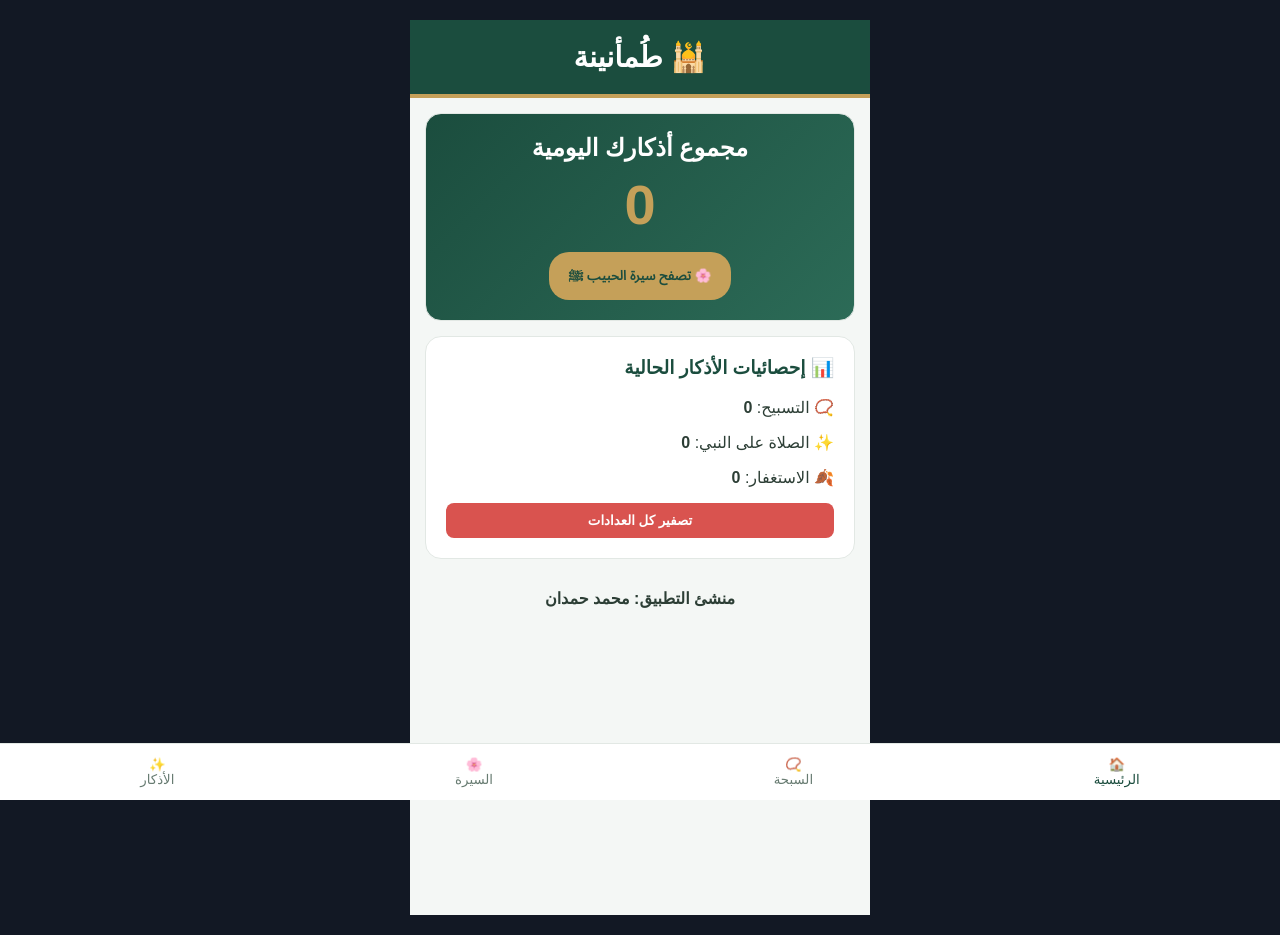
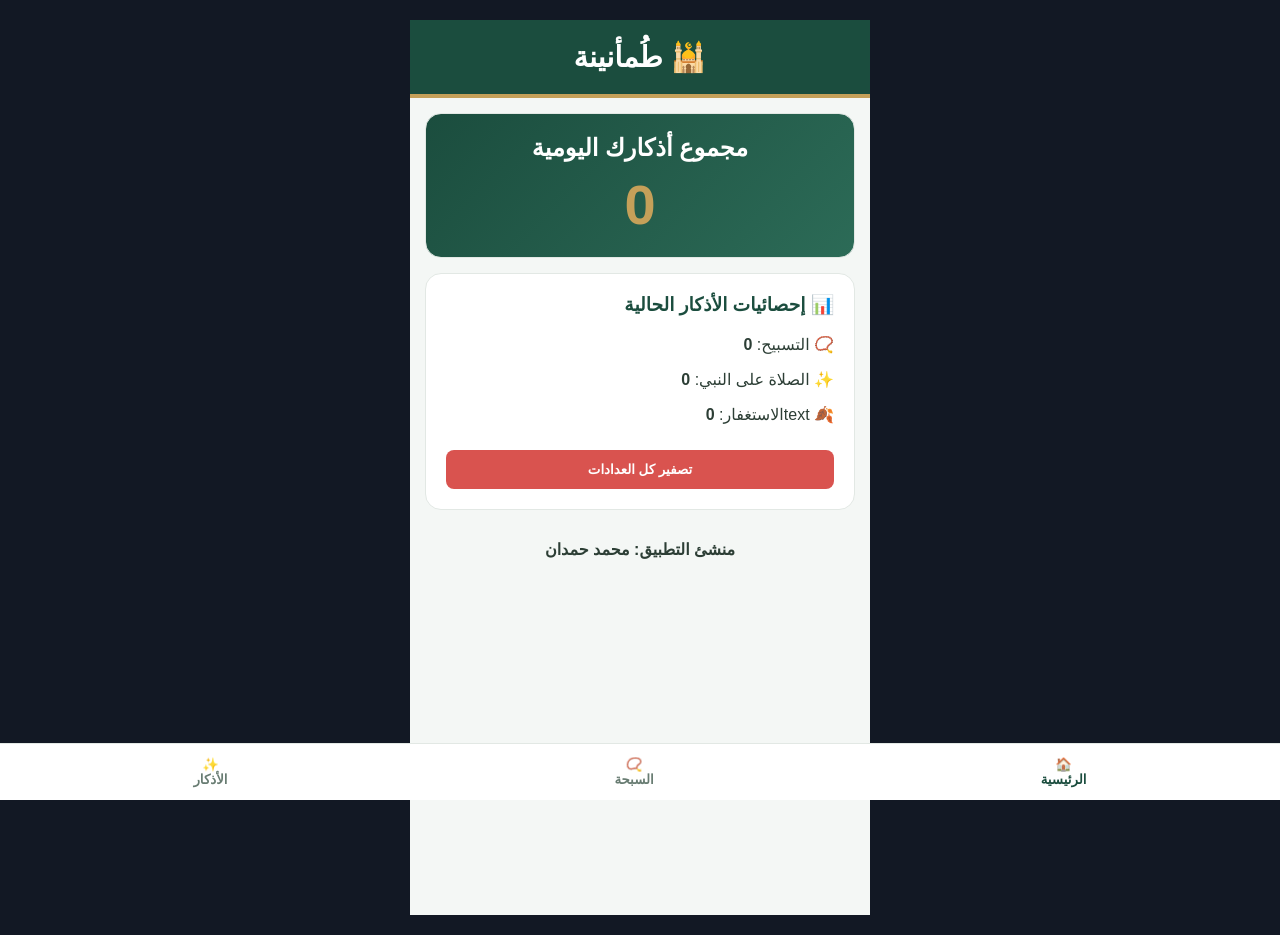
Before and after one commit to klojwdy-del/tomanina-app, a React (Vite) app: page / in a window 1280 px wide. Built offline with nearby package versions, Linux system fonts and the light colour scheme.

Commit message:
Update App.jsx

```diff
--- a/src/App.jsx
+++ b/src/App.jsx
@@ -3,10 +3,8 @@ import React, { useState, useEffect } from 'react';
 function App() {
   const [activeTab, setActiveTab] = useState('home');
   const [theme, setTheme] = useState('light');
-  const [fontSize, setFontSize] = useState('large');
-  const [seerahSection, setSeerahSection] = useState('lineage');
 
-  // 1️⃣ استرجاع وحفظ عدادات السبحة والأذكار
+  // 1️⃣ إدارة العدادات وحفظها في الذاكرة المحلية (LocalStorage)
   const [counters, setCounters] = useState(() => {
     const saved = localStorage.getItem('tomanina_counters');
     return saved ? JSON.parse(saved) : { tasbeeh: 0, salawat: 0, istighfar: 0, takbeer: 0, tahmeed: 0, tahleel: 0 };
@@ -20,7 +18,7 @@ function App() {
     localStorage.setItem('tomanina_total', total.toString());
   }, [counters]);
 
-  // دالة زيادة العداد عند التسبيح
+  // دالة زيادة العداد عند الضغط
   const incrementCounter = (key) => {
     setCounters(prev => ({ ...prev, [key]: prev[key] + 1 }));
   };
@@ -32,7 +30,7 @@ function App() {
 
   // دالة تصفير كل العدادات
   const resetAll = () => {
-    if(window.confirm("هل تريد تصفير جميع العدادات؟")) {
+    if (window.confirm("هل تريد تصفير جميع العدادات؟")) {
       setCounters({ tasbeeh: 0, salawat: 0, istighfar: 0, takbeer: 0, tahmeed: 0, tahleel: 0 });
     }
   };
@@ -54,13 +52,7 @@ function App() {
     header: { backgroundColor: colors.primary, color: colors.white, padding: '20px', textAlign: 'center', borderBottom: `4px solid ${colors.gold}` },
     container: { maxWidth: '500px', margin: '0 auto', padding: '15px' },
     card: { backgroundColor: colors.cardBg, borderRadius: '16px', padding: '20px', marginBottom: '15px', border: `1px solid ${colors.border}` },
-    counterBtn: { backgroundColor: colors.primary, color: colors.white, border: 'none', padding: '15px', borderRadius: '12px', fontSize: '1.2rem', fontWeight: 'bold', cursor: 'pointer', width: '100%', marginTop: '10px' },
-    tabButton: (active) => ({
-      flex: 1, padding: '10px 5px', borderRadius: '8px', border: `1px solid ${colors.primary}`,
-      backgroundColor: active ? colors.primary : colors.cardBg, color: active ? colors.white : colors.primary,
-      cursor: 'pointer', fontFamily: 'inherit', fontWeight: '700', fontSize: '0.9rem'
-    }),
-    infoBlock: { padding: '12px', borderBottom: `1px solid ${colors.border}`, lineHeight: '1.8' }
+    counterBtn: { backgroundColor: colors.primary, color: colors.white, border: 'none', padding: '15px', borderRadius: '12px', fontSize: '1.2rem', fontWeight: 'bold', cursor: 'pointer', width: '100%', marginTop: '10px', fontFamily: 'inherit' }
   };
 
   return (
@@ -77,20 +69,14 @@ function App() {
             <div style={{ ...styles.card, textAlign: 'center', background: `linear-gradient(135deg, ${colors.primary}, #2c6b57)`, color: colors.white }}>
               <h2 style={{ margin: '0 0 10px 0' }}>مجموع أذكارك اليومية</h2>
               <div style={{ fontSize: '3.5rem', fontWeight: '900', color: colors.gold }}>{historyTotal}</div>
-              <button
-                onClick={() => setActiveTab('seerah')}
-                style={{ backgroundColor: colors.gold, color: colors.primary, border: 'none', padding: '10px 20px', borderRadius: '20px', marginTop: '15px', cursor: 'pointer', fontWeight: '700', fontFamily: 'inherit' }}
-              >
-                🌸 تصفح سيرة الحبيب ﷺ
-              </button>
             </div>
 
             <div style={styles.card}>
               <h3 style={{ marginTop: 0, color: colors.primary }}>📊 إحصائيات الأذكار الحالية</h3>
               <p>📿 التسبيح: <b>{counters.tasbeeh}</b></p>
               <p>✨ الصلاة على النبي: <b>{counters.salawat}</b></p>
-              <p>🍂 الاستغفار: <b>{counters.istighfar}</b></p>
-              <button onClick={resetAll} style={{ width: '100%', padding: '10px', backgroundColor: '#d9534f', color: '#fff', border: 'none', borderRadius: '8px', fontWeight: '700', cursor: 'pointer' }}>تصفير كل العدادات</button>
+              <p>🍂 textالاستغفار: <b>{counters.istighfar}</b></p>
+              <button onClick={resetAll} style={{ width: '100%', padding: '12px', backgroundColor: '#d9534f', color: '#fff', border: 'none', borderRadius: '8px', fontWeight: '700', cursor: 'pointer', fontFamily: 'inherit', marginTop: '10px' }}>تصفير كل العدادات</button>
             </div>
 
             <div style={{ textAlign: 'center', marginTop: '30px', color: colors.subText }}>
@@ -99,7 +85,7 @@ function App() {
           </div>
         )}
 
-        {/* 📿 شاشة السبحة الإلكترونية المكاملة */}
+        {/* 📿 شاشة السبحة الإلكترونية */}
         {activeTab === 'tasbeeh' && (
           <div>
             <div style={styles.card}>
@@ -107,67 +93,30 @@ function App() {
 
               <div style={{ borderBottom: `1px solid ${colors.border}`, paddingBottom: '15px', marginBottom: '15px' }}>
                 <div style={{ display: 'flex', justifyContent: 'space-between', alignItems: 'center' }}>
-                  <span>سبحان الله وبحمده</span>
+                  <span style={{ fontWeight: '600' }}>سبحان الله وبحمده</span>
                   <span style={{ fontSize: '1.5rem', fontWeight: '700', color: colors.gold }}>{counters.tasbeeh}</span>
                 </div>
                 <button style={styles.counterBtn} onClick={() => incrementCounter('tasbeeh')}>اضغط للتسبيح</button>
-                <button onClick={() => resetCounter('tasbeeh')} style={{ background: 'none', border: 'none', color: '#d9534f', cursor: 'pointer', marginTop: '5px' }}>تصفير</button>
+                <button onClick={() => resetCounter('tasbeeh')} style={{ background: 'none', border: 'none', color: '#d9534f', cursor: 'pointer', marginTop: '5px', fontFamily: 'inherit' }}>تصفير العداد</button>
               </div>
 
               <div style={{ borderBottom: `1px solid ${colors.border}`, paddingBottom: '15px', marginBottom: '15px' }}>
                 <div style={{ display: 'flex', justifyContent: 'space-between', alignItems: 'center' }}>
-                  <span>اللهم صلِّ وسلم على نبينا محمد</span>
+                  <span style={{ fontWeight: '600' }}>اللهم صلِّ وسلم على نبينا محمد</span>
                   <span style={{ fontSize: '1.5rem', fontWeight: '700', color: colors.gold }}>{counters.salawat}</span>
                 </div>
                 <button style={styles.counterBtn} onClick={() => incrementCounter('salawat')}>اضغط للصلاة على النبي</button>
-                <button onClick={() => resetCounter('salawat')} style={{ background: 'none', border: 'none', color: '#d9534f', cursor: 'pointer', marginTop: '5px' }}>تصفير</button>
+                <button onClick={() => resetCounter('salawat')} style={{ background: 'none', border: 'none', color: '#d9534f', cursor: 'pointer', marginTop: '5px', fontFamily: 'inherit' }}>تصفير العداد</button>
               </div>
 
               <div>
                 <div style={{ display: 'flex', justifyContent: 'space-between', alignItems: 'center' }}>
-                  <span>أستغفر الله وأتوب إليه</span>
+                  <span style={{ fontWeight: '600' }}>أستغفر الله وأتوب إليه</span>
                   <span style={{ fontSize: '1.5rem', fontWeight: '700', color: colors.gold }}>{counters.istighfar}</span>
                 </div>
                 <button style={styles.counterBtn} onClick={() => incrementCounter('istighfar')}>اضغط للاستغفار</button>
-                <button onClick={() => resetCounter('istighfar')} style={{ background: 'none', border: 'none', color: '#d9534f', cursor: 'pointer', marginTop: '5px' }}>تصفير</button>
+                <button onClick={() => resetCounter('istighfar')} style={{ background: 'none', border: 'none', color: '#d9534f', cursor: 'pointer', marginTop: '5px', fontFamily: 'inherit' }}>تصفير العداد</button>
               </div>
-            </div>
-          </div>
-        )}
-
-        {/* 🌸 شاشة السيرة النبوية العطرة */}
-        {activeTab === 'seerah' && (
-          <div>
-            <div style={styles.card}>
-              <h2 style={{ color: colors.primary, marginTop: 0, textAlign: 'center', fontSize: '1.4rem' }}>🌸 السيرة النبوية العطرة</h2>
-              <div style={{ display: 'flex', gap: '5px', marginBottom: '10px' }}>
-                <button style={styles.tabButton(seerahSection === 'lineage')} onClick={() => setSeerahSection('lineage')}>الاسم والنسب</button>
-                <button style={styles.tabButton(seerahSection === 'family')} onClick={() => setSeerahSection('family')}>عائلته وآل بيته</button>
-                <button style={styles.tabButton(seerahSection === 'companions')} onClick={() => setSeerahSection('companions')}>أصحابه الكرام</button>
-              </div>
-            </div>
-
-            <div style={{ ...styles.card, backgroundImage: 'linear-gradient(to bottom, #fffdf9, #ffffff)' }}>
-              {seerahSection === 'lineage' && (
-                <div>
-                  <h3 style={{ color: colors.gold, borderBottom: `2px solid ${colors.gold}`, paddingBottom: '5px' }}>📝 اسمه ونسبه الشريف</h3>
-                  <div style={styles.infoBlock}><strong>الاسم الكامل:</strong> محمد بن عبد الله بن عبد المطلب بن هاشم بن عبد مناف بن قصي بن كلاب بن مرة بن كعب.</div>
-                  <div style={styles.infoBlock}><strong>ولادته:</strong> ولد في مكة المكرمة يوم الاثنين 12 ربيع الأول في عام الفيل.</div>
-                </div>
-              )}
-              {seerahSection === 'family' && (
-                <div>
-                  <h3 style={{ color: colors.gold, borderBottom: `2px solid ${colors.gold}`, paddingBottom: '5px' }}>🏡 عائلته وآل بيته</h3>
-                  <div style={styles.infoBlock}><strong>زوجاته:</strong> خديجة بنت خويلد، عائشة بنت أبي بكر، حفصة بنت عمر، أم سلمة (رضي الله عنهن).</div>
-                  <div style={styles.infoBlock}><strong>أولاده:</strong> الذكور (القاسم، عبد الله، إبراهيم) والإناث (زينب، رقية، أم كلثوم، وفاطمة الزهراء).</div>
-                </div>
-              )}
-              {seerahSection === 'companions' && (
-                <div>
-                  <h3 style={{ color: colors.gold, borderBottom: `2px solid ${colors.gold}`, paddingBottom: '5px' }}>⚔️ أصحابه الكرام</h3>
-                  <div style={styles.infoBlock}><strong>الخلفاء الراشدون:</strong> أبو بكر الصديق، عمر بن الخطاب، عثمان بن عفان، وعلي بن أبي طالب رضي الله عنهم.</div>
-                </div>
-              )}
             </div>
           </div>
         )}
@@ -177,13 +126,20 @@ function App() {
           <div>
             <div style={styles.card}>
               <h2 style={{ color: colors.primary, marginTop: 0, textAlign: 'center' }}>✨ أذكار اليوم والليلة</h2>
-              <div style={{ borderBottom: `1px solid ${colors.border}`, padding: '10px 0' }}>
-                <p style={{ fontWeight: 'bold' }}>آية الكرسي:</p>
-                <p style={{ color: colors.subText }}>"اللَّهُ لَا إِلَٰهَ إِلَّا هُوَ الْحَيُّ الْقَيُّومُ..." (تقرأ بعد كل صلاة وقبل النوم للحفظ).</p>
+
+              <div style={{ borderBottom: `1px solid ${colors.border}`, padding: '15px 0' }}>
+                <p style={{ fontWeight: 'bold', margin: '0 0 5px 0', color: colors.gold }}>آية الكرسي:</p>
+                <p style={{ color: colors.text, lineHeight: '1.6' }}>"اللَّهُ لَا إِلَٰهَ إِلَّا هُوَ الْحَيُّ الْقَيُّومُ لَا تَأْخُذُهُ سِنَةٌ وَلَا نَوْمٌ لَّهُ مَا فِي السَّمَاوَاتِ وَمَا فِي الْأَرْضِ..."</p>
               </div>
-              <div style={{ padding: '10px 0' }}>
-                <p style={{ fontWeight: 'bold' }}>سيد الاستغفار:</p>
-                <p style={{ color: colors.subText }}>"اللهم أنت ربي لا إله إلا أنت، خلقتني وأنا عبدك، وأنا على عهدك ووعدك ما استطعت..."</p>
+
+              <div style={{ borderBottom: `1px solid ${colors.border}`, padding: '15px 0' }}>
+                <p style={{ fontWeight: 'bold', margin: '0 0 5px 0', color: colors.gold }}>سيد الاستغفار:</p>
+                <p style={{ color: colors.text, lineHeight: '1.6' }}>"اللهم أنت ربي لا إله إلا أنت، خلقتني وأنا عبدك، وأنا على عهدك ووعدك ما استطعت، أعوذ بك من شر ما صنعت..."</p>
+              </div>
+
+              <div style={{ padding: '15px 0' }}>
+                <p style={{ fontWeight: 'bold', margin: '0 0 5px 0', color: colors.gold }}>تسبيح وتحميد:</p>
+                <p style={{ color: colors.text, lineHeight: '1.6' }}>"سبحان الله وبحمده، عدد خلقه، ورضا نفسه، وزنة عرشه، ومداد كلماته." (3 مرات)</p>
               </div>
             </div>
           </div>
@@ -191,12 +147,11 @@ function App() {
 
       </div>
 
-      {/* 🧭 شريط التنقل السفلي الكامل والمستقر */}
+      {/* 🧭 شريط التنقل السفلي الأصلي المريح */}
       <nav style={{ position: 'fixed', bottom: 0, left: 0, right: 0, backgroundColor: colors.cardBg, display: 'flex', justifyContent: 'space-around', padding: '12px 0', borderTop: `1px solid ${colors.border}`, zIndex: 1000 }}>
-        <button style={{ background: 'none', border: 'none', color: activeTab === 'home' ? colors.primary : colors.subText, cursor: 'pointer', display: 'flex', flexDirection: 'column', alignItems: 'center', fontFamily: 'inherit' }} onClick={() => setActiveTab('home')}><span>🏠</span>الرئيسية</button>
-        <button style={{ background: 'none', border: 'none', color: activeTab === 'tasbeeh' ? colors.primary : colors.subText, cursor: 'pointer', display: 'flex', flexDirection: 'column', alignItems: 'center', fontFamily: 'inherit' }} onClick={() => setActiveTab('tasbeeh')}><span>📿</span>السبحة</button>
-        <button style={{ background: 'none', border: 'none', color: activeTab === 'seerah' ? colors.primary : colors.subText, cursor: 'pointer', display: 'flex', flexDirection: 'column', alignItems: 'center', fontFamily: 'inherit' }} onClick={() => setActiveTab('seerah')}><span>🌸</span>السيرة</button>
-        <button style={{ background: 'none', border: 'none', color: activeTab === 'azkar' ? colors.primary : colors.subText, cursor: 'pointer', display: 'flex', flexDirection: 'column', alignItems: 'center', fontFamily: 'inherit' }} onClick={() => setActiveTab('azkar')}><span>✨</span>الأذكار</button>
+        <button style={{ background: 'none', border: 'none', color: activeTab === 'home' ? colors.primary : colors.subText, cursor: 'pointer', display: 'flex', flexDirection: 'column', alignItems: 'center', fontFamily: 'inherit', fontWeight: 'bold' }} onClick={() => setActiveTab('home')}><span>🏠</span>الرئيسية</button>
+        <button style={{ background: 'none', border: 'none', color: activeTab === 'tasbeeh' ? colors.primary : colors.subText, cursor: 'pointer', display: 'flex', flexDirection: 'column', alignItems: 'center', fontFamily: 'inherit', fontWeight: 'bold' }} onClick={() => setActiveTab('tasbeeh')}><span>📿</span>السبحة</button>
+        <button style={{ background: 'none', border: 'none', color: activeTab === 'azkar' ? colors.primary : colors.subText, cursor: 'pointer', display: 'flex', flexDirection: 'column', alignItems: 'center', fontFamily: 'inherit', fontWeight: 'bold' }} onClick={() => setActiveTab('azkar')}><span>✨</span>الأذكار</button>
       </nav>
     </div>
   );
```
